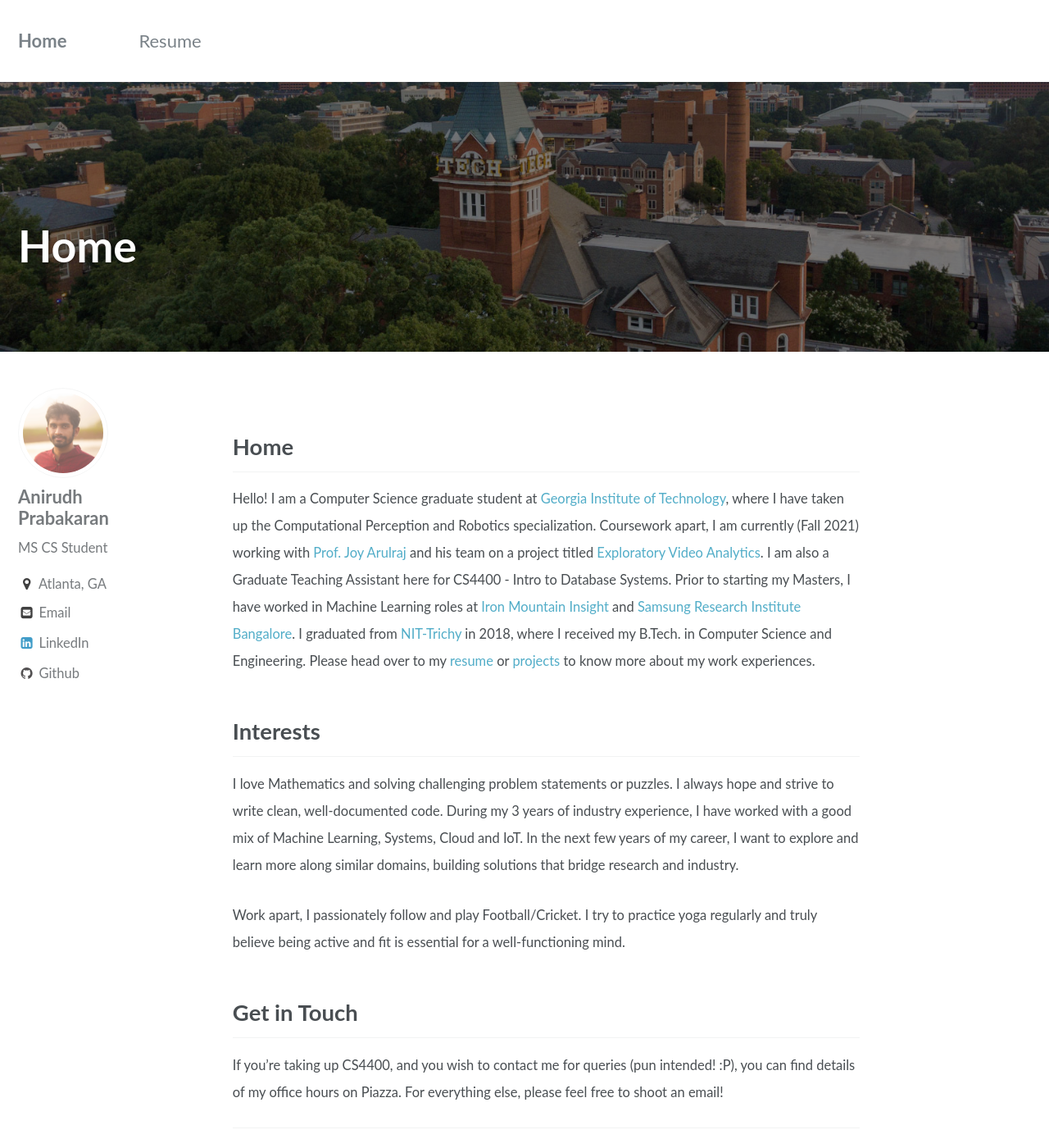
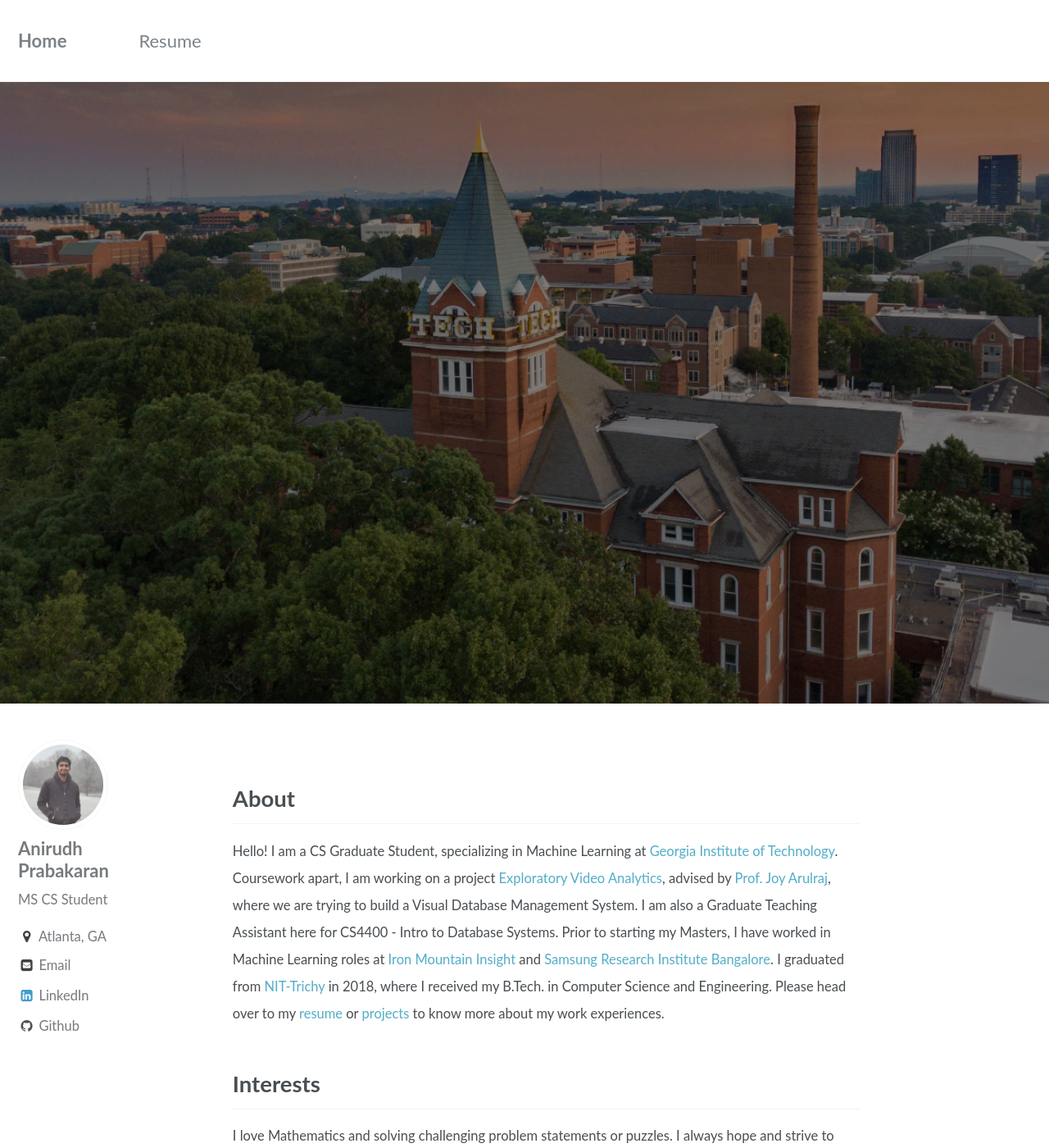
Before and after one commit to Anirudh58/Anirudh58.github.io, a Jekyll site: the page built from _pages/home.md, in a window 1280 px wide and 1400 px high. Shown: the whole window at 82% size. Built offline with Jekyll 4.4.1, drawn with Linux system fonts in a browser that asks for light colours.

Commit message:
Feb 2022 update

```diff
--- a/_pages/home.md
+++ b/_pages/home.md
@@ -3,7 +3,7 @@
 read_time: false
 comments: false
 share: false
-title: "<br><br> Home"
+title: "<br><br><br><br><br><br><br><br><br><br><br>"
 permalink: /
 header:
   overlay_color: "#000"
@@ -13,9 +13,9 @@
 
 ---
 
-## Home
+## About
 
-<small> Hello! I am a Computer Science graduate student at [Georgia Institute of Technology](https://www.gatech.edu/), where I have taken up the Computational Perception and Robotics specialization. Coursework apart, I am currently (Fall 2021) working with [Prof. Joy Arulraj](https://www.cc.gatech.edu/~jarulraj/) and his team on a project titled [Exploratory Video Analytics](https://github.com/georgia-tech-db/eva). I am also a Graduate Teaching Assistant here for CS4400 - Intro to Database Systems. Prior to starting my Masters, I have worked in Machine Learning roles at [Iron Mountain Insight](https://www.ironmountain.com/services/content-service-platform) and [Samsung Research Institute Bangalore](https://research.samsung.com/sri-b). I graduated from [NIT-Trichy](https://www.nitt.edu/home/academics/departments/cse/) in 2018, where I received my B.Tech. in Computer Science and Engineering. Please head over to my [resume](/resume) or [projects](/projects) to know more about my work experiences.
+<small> Hello! I am a CS Graduate Student, specializing in Machine Learning at [Georgia Institute of Technology](https://www.gatech.edu/). Coursework apart, I am working on a project [Exploratory Video Analytics](https://evagatech.readthedocs.io/en/latest/), advised by [Prof. Joy Arulraj](https://www.cc.gatech.edu/~jarulraj/), where we are trying to build a Visual Database Management System. I am also a Graduate Teaching Assistant here for CS4400 - Intro to Database Systems. Prior to starting my Masters, I have worked in Machine Learning roles at [Iron Mountain Insight](https://www.ironmountain.com/services/content-service-platform) and [Samsung Research Institute Bangalore](https://research.samsung.com/sri-b). I graduated from [NIT-Trichy](https://www.nitt.edu/home/academics/departments/cse/) in 2018, where I received my B.Tech. in Computer Science and Engineering. Please head over to my [resume](/resume) or [projects](/projects) to know more about my work experiences.
 
 ## Interests
 
```
Also changed, not shown: _pages/projects.md (+2 -2 lines), assets/images/anip.jpg, assets/images/nitt.jpg (deleted), 1 other file.
